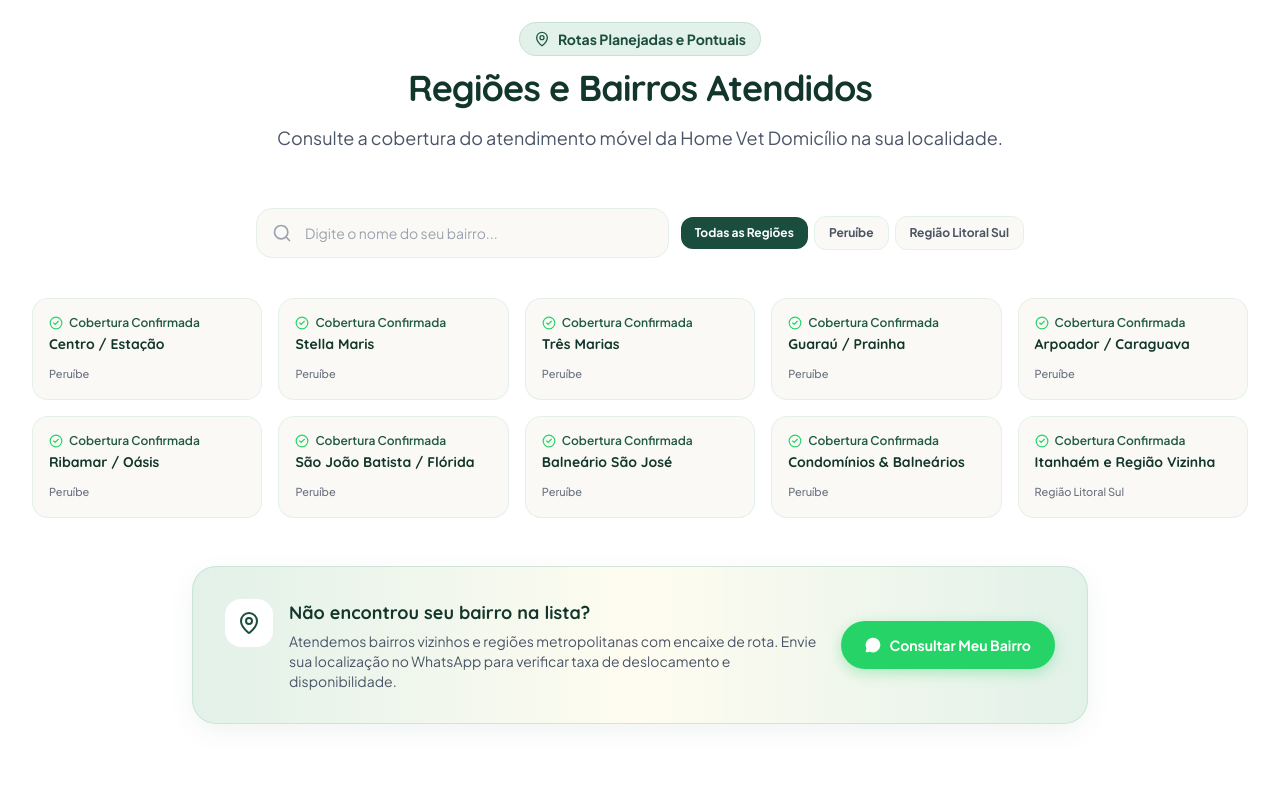
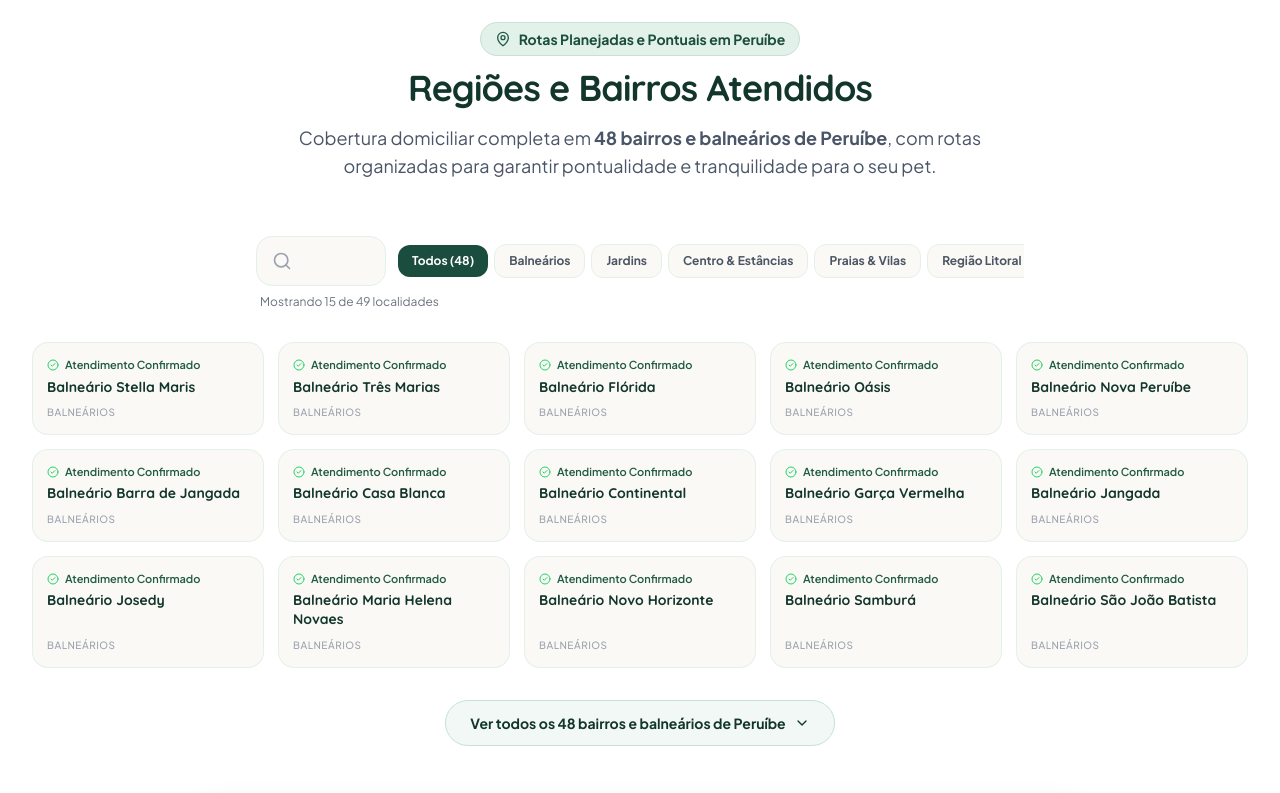
Before and after one commit to rvivac/HomeVet, a React (Vite) app: page / in a window 1280 px wide. Shown: the part 5320-6113 px from the top of the page. Built offline with nearby package versions, Linux system fonts and the light colour scheme.

Commit message:
feat: adiciona 48 bairros e balnearios de Peruibe no conteudo e site

```diff
--- a/src/components/CoverageArea.tsx
+++ b/src/components/CoverageArea.tsx
@@ -1,10 +1,11 @@
 import React, { useState } from 'react';
-import { MapPin, Search, CheckCircle2, MessageCircle, AlertCircle } from 'lucide-react';
+import { MapPin, Search, CheckCircle2, MessageCircle, AlertCircle, ChevronDown, ChevronUp } from 'lucide-react';
 import { NEIGHBORHOODS, createWhatsAppLink } from '../data/content';
 
 export const CoverageArea: React.FC = () => {
   const [searchTerm, setSearchTerm] = useState('');
   const [selectedZone, setSelectedZone] = useState<string>('all');
+  const [showAll, setShowAll] = useState(false);
 
   // Extrair zonas únicas
   const allZones = ['all', ...Array.from(new Set(NEIGHBORHOODS.map((n) => n.zone)))];
@@ -17,6 +18,12 @@ export const CoverageArea: React.FC = () => {
     return matchesSearch && matchesZone;
   });
 
+  // Mostra 15 inicialmente se não estiver pesquisando e showAll for false
+  const isFiltering = searchTerm.trim() !== '' || selectedZone !== 'all';
+  const displayedNeighborhoods = isFiltering || showAll
+    ? filteredNeighborhoods
+    : filteredNeighborhoods.slice(0, 15);
+
   return (
     <section id="cobertura" className="py-20 bg-white relative">
       <div className="max-w-7xl mx-auto px-4 sm:px-6 lg:px-8">
@@ -25,18 +32,18 @@ export const CoverageArea: React.FC = () => {
         <div className="text-center max-w-3xl mx-auto mb-14">
           <div className="inline-flex items-center gap-2 bg-brand-green-100 text-brand-green-800 text-xs sm:text-sm font-bold px-3.5 py-1.5 rounded-full mb-3 border border-brand-green-200">
             <MapPin className="w-4 h-4 text-brand-green-700" />
-            <span>Rotas Planejadas e Pontuais</span>
+            <span>Rotas Planejadas e Pontuais em Peruíbe</span>
           </div>
           <h2 className="font-display font-extrabold text-3xl sm:text-4xl text-brand-green-900 tracking-tight mb-4">
             Regiões e Bairros Atendidos
           </h2>
           <p className="text-base sm:text-lg text-[#4A5568] leading-relaxed">
-            Consulte a cobertura do atendimento móvel da Home Vet Domicílio na sua localidade.
+            Cobertura domiciliar completa em <strong>48 bairros e balneários de Peruíbe</strong>, com rotas organizadas para garantir pontualidade e tranquilidade para o seu pet.
           </p>
         </div>
 
         {/* Search & Filter Bar */}
-        <div className="max-w-3xl mx-auto mb-10">
+        <div className="max-w-3xl mx-auto mb-8">
           <div className="flex flex-col sm:flex-row gap-3">
             <div className="relative flex-1">
               <Search className="w-5 h-5 text-gray-400 absolute left-4 top-1/2 -translate-y-1/2" />
@@ -44,13 +51,13 @@ export const CoverageArea: React.FC = () => {
                 type="text"
                 value={searchTerm}
                 onChange={(e) => setSearchTerm(e.target.value)}
-                placeholder="Digite o nome do seu bairro..."
-                className="w-full pl-12 pr-4 py-3.5 rounded-2xl bg-brand-bg border border-brand-green-100 text-sm focus:outline-none focus:ring-2 focus:ring-brand-green-500 focus:bg-white transition-all shadow-xs"
+                placeholder="Busque pelo nome do seu bairro ou balneário..."
+                className="w-full pl-12 pr-20 py-3.5 rounded-2xl bg-brand-bg border border-brand-green-100 text-sm focus:outline-none focus:ring-2 focus:ring-brand-green-500 focus:bg-white transition-all shadow-xs"
               />
               {searchTerm && (
                 <button
                   onClick={() => setSearchTerm('')}
-                  className="absolute right-4 top-1/2 -translate-y-1/2 text-xs font-semibold text-gray-400 hover:text-gray-600"
+                  className="absolute right-4 top-1/2 -translate-y-1/2 text-xs font-semibold text-gray-400 hover:text-gray-600 bg-gray-100 px-2 py-1 rounded-lg"
                 >
                   Limpar
                 </button>
@@ -62,50 +69,73 @@ export const CoverageArea: React.FC = () => {
               {allZones.map((zone) => (
                 <button
                   key={zone}
-                  onClick={() => setSelectedZone(zone)}
+                  onClick={() => {
+                    setSelectedZone(zone);
+                    setShowAll(true);
+                  }}
                   className={`px-3.5 py-2 rounded-xl text-xs font-bold whitespace-nowrap transition-all ${
                     selectedZone === zone
                       ? 'bg-brand-green-800 text-white shadow-xs'
                       : 'bg-brand-bg text-gray-600 hover:bg-brand-green-50 border border-brand-green-100'
                   }`}
                 >
-                  {zone === 'all' ? 'Todas as Regiões' : zone}
+                  {zone === 'all' ? 'Todos (48)' : zone}
                 </button>
               ))}
             </div>
           </div>
+
+          <div className="flex items-center justify-between text-xs text-gray-500 mt-2 px-1">
+            <span>Mostrando {displayedNeighborhoods.length} de {filteredNeighborhoods.length} localidades</span>
+            {isFiltering && (
+              <span className="font-semibold text-brand-green-800">Filtro ativo</span>
+            )}
+          </div>
         </div>
 
         {/* Neighborhood Cards Grid */}
-        <div className="grid grid-cols-1 sm:grid-cols-2 md:grid-cols-3 lg:grid-cols-5 gap-4 mb-12">
-          {filteredNeighborhoods.map((item, index) => (
+        <div className="grid grid-cols-1 sm:grid-cols-2 md:grid-cols-3 lg:grid-cols-5 gap-3.5 mb-8">
+          {displayedNeighborhoods.map((item, index) => (
             <div
               key={index}
-              className="bg-brand-bg rounded-2xl p-4 border border-brand-green-100/90 shadow-xs hover:shadow-soft transition-all duration-200 hover:-translate-y-0.5 flex flex-col justify-between"
+              className="bg-brand-bg rounded-2xl p-3.5 border border-brand-green-100/90 shadow-xs hover:shadow-soft transition-all duration-200 hover:-translate-y-0.5 flex flex-col justify-between"
             >
               <div>
-                <div className="flex items-center gap-1.5 text-xs text-brand-green-700 font-semibold mb-1">
-                  <CheckCircle2 className="w-3.5 h-3.5 text-whatsapp" />
-                  <span>Cobertura Confirmada</span>
+                <div className="flex items-center gap-1.5 text-[11px] text-brand-green-700 font-semibold mb-1">
+                  <CheckCircle2 className="w-3 h-3 text-whatsapp" />
+                  <span>Atendimento Confirmado</span>
                 </div>
                 <h4 className="font-display font-bold text-sm text-brand-green-900 leading-snug">
                   {item.name}
                 </h4>
               </div>
-              <span className="mt-3 text-[11px] font-medium text-gray-500 block">
+              <span className="mt-2 text-[10px] font-medium text-gray-400 block uppercase tracking-wider">
                 {item.zone}
               </span>
             </div>
           ))}
         </div>
 
+        {/* Expand / Collapse Button when not searching */}
+        {!isFiltering && filteredNeighborhoods.length > 15 && (
+          <div className="text-center mb-12">
+            <button
+              onClick={() => setShowAll(!showAll)}
+              className="inline-flex items-center gap-2 bg-brand-green-50 hover:bg-brand-green-100 text-brand-green-900 text-xs sm:text-sm font-bold px-6 py-3 rounded-full border border-brand-green-200 transition-all shadow-xs"
+            >
+              <span>{showAll ? 'Mostrar menos' : `Ver todos os 48 bairros e balneários de Peruíbe`}</span>
+              {showAll ? <ChevronUp className="w-4 h-4" /> : <ChevronDown className="w-4 h-4" />}
+            </button>
+          </div>
+        )}
+
         {/* Empty Search Result */}
         {filteredNeighborhoods.length === 0 && (
           <div className="text-center py-10 bg-brand-bg rounded-3xl border border-dashed border-gray-300 max-w-md mx-auto mb-10">
             <AlertCircle className="w-8 h-8 text-gray-400 mx-auto mb-2" />
-            <p className="text-sm font-bold text-gray-700">Bairro não listado na busca rápida</p>
+            <p className="text-sm font-bold text-gray-700">Nenhum bairro com esse nome</p>
             <p className="text-xs text-gray-500 mt-1">
-              Atendemos também diversas outras regiões sob consulta prévia!
+              Atendemos condomínios, áreas rurais e municípios vizinhos sob consulta prévia!
             </p>
           </div>
         )}
@@ -118,22 +148,22 @@ export const CoverageArea: React.FC = () => {
             </div>
             <div>
               <h4 className="font-display font-bold text-lg text-brand-green-900">
-                Não encontrou seu bairro na lista?
+                Mora em condomínio fechado, chácara ou cidade vizinha?
               </h4>
               <p className="text-xs sm:text-sm text-[#4A5568] mt-1 leading-relaxed">
-                Atendemos bairros vizinhos e regiões metropolitanas com encaixe de rota. Envie sua localização no WhatsApp para verificar taxa de deslocamento e disponibilidade.
+                Atendemos também condomínios de Peruíbe e cidades próximas como Itanhaém através de encaixe de rota. Envie sua localização no WhatsApp para confirmarmos disponibilidade.
               </p>
             </div>
           </div>
 
           <a
-            href={createWhatsAppLink('Olá! Gostaria de consultar se vocês atendem no meu bairro/endereço.')}
+            href={createWhatsAppLink('Olá, Dr. Renato! Gostaria de consultar atendimento para o meu endereço/condomínio.')}
             target="_blank"
             rel="noopener noreferrer"
             className="shrink-0 inline-flex items-center gap-2 bg-whatsapp hover:bg-whatsapp-hover text-white text-sm font-bold px-6 py-3.5 rounded-full shadow-pill transition-all whitespace-nowrap"
           >
             <MessageCircle className="w-4 h-4 fill-white" />
-            <span>Consultar Meu Bairro</span>
+            <span>Consultar Localização</span>
           </a>
         </div>
 
--- a/src/data/content.ts
+++ b/src/data/content.ts
@@ -137,15 +137,63 @@ export const SERVICES: ServiceItem[] = [
 ];
 
 export const NEIGHBORHOODS: NeighborhoodItem[] = [
-  { name: 'Centro / Estação', zone: 'Peruíbe' },
-  { name: 'Stella Maris', zone: 'Peruíbe' },
-  { name: 'Três Marias', zone: 'Peruíbe' },
-  { name: 'Guaraú / Prainha', zone: 'Peruíbe' },
-  { name: 'Arpoador / Caraguava', zone: 'Peruíbe' },
-  { name: 'Ribamar / Oásis', zone: 'Peruíbe' },
-  { name: 'São João Batista / Flórida', zone: 'Peruíbe' },
-  { name: 'Balneário São José', zone: 'Peruíbe' },
-  { name: 'Condomínios & Balneários', zone: 'Peruíbe' },
+  // Balneários
+  { name: 'Balneário Stella Maris', zone: 'Balneários' },
+  { name: 'Balneário Três Marias', zone: 'Balneários' },
+  { name: 'Balneário Flórida', zone: 'Balneários' },
+  { name: 'Balneário Oásis', zone: 'Balneários' },
+  { name: 'Balneário Nova Peruíbe', zone: 'Balneários' },
+  { name: 'Balneário Barra de Jangada', zone: 'Balneários' },
+  { name: 'Balneário Casa Blanca', zone: 'Balneários' },
+  { name: 'Balneário Continental', zone: 'Balneários' },
+  { name: 'Balneário Garça Vermelha', zone: 'Balneários' },
+  { name: 'Balneário Jangada', zone: 'Balneários' },
+  { name: 'Balneário Josedy', zone: 'Balneários' },
+  { name: 'Balneário Maria Helena Novaes', zone: 'Balneários' },
+  { name: 'Balneário Novo Horizonte', zone: 'Balneários' },
+  { name: 'Balneário Samburá', zone: 'Balneários' },
+  { name: 'Balneário São João Batista', zone: 'Balneários' },
+
+  // Jardins
+  { name: 'Jardim Ribamar', zone: 'Jardins' },
+  { name: 'Jardim Caraminguava (Caraguava)', zone: 'Jardins' },
+  { name: 'Jardim Arpoador', zone: 'Jardins' },
+  { name: 'Jardim Beira-Mar', zone: 'Jardins' },
+  { name: 'Jardim Belmar', zone: 'Jardins' },
+  { name: 'Jardim Brasil', zone: 'Jardins' },
+  { name: 'Jardim Casa Blanca', zone: 'Jardins' },
+  { name: 'Jardim das Flores', zone: 'Jardins' },
+  { name: 'Jardim dos Prados', zone: 'Jardins' },
+  { name: 'Jardim Europa', zone: 'Jardins' },
+  { name: 'Jardim Guaraú', zone: 'Jardins' },
+  { name: 'Jardim Icaraíba', zone: 'Jardins' },
+  { name: 'Jardim Imperador', zone: 'Jardins' },
+  { name: 'Jardim Itatins', zone: 'Jardins' },
+  { name: 'Jardim Mar e Sol', zone: 'Jardins' },
+  { name: 'Jardim Márcia', zone: 'Jardins' },
+  { name: 'Jardim Peruíbe', zone: 'Jardins' },
+  { name: 'Jardim Veneza', zone: 'Jardins' },
+
+  // Centro e Estâncias
+  { name: 'Centro (Área Central)', zone: 'Centro & Estâncias' },
+  { name: 'Estação', zone: 'Centro & Estâncias' },
+  { name: 'Cidade Nova Peruíbe', zone: 'Centro & Estâncias' },
+  { name: 'Estância São José', zone: 'Centro & Estâncias' },
+  { name: 'Estância São Marcos', zone: 'Centro & Estâncias' },
+
+  // Litoral, Praias e Vilas
+  { name: 'Guaraú', zone: 'Praias & Vilas' },
+  { name: 'Costão', zone: 'Praias & Vilas' },
+  { name: 'Arpoador', zone: 'Praias & Vilas' },
+  { name: 'Baissununga', zone: 'Praias & Vilas' },
+  { name: 'Bananal', zone: 'Praias & Vilas' },
+  { name: 'Ana Dias', zone: 'Praias & Vilas' },
+  { name: 'Bairro dos Prados', zone: 'Praias & Vilas' },
+  { name: 'Parque Turístico', zone: 'Praias & Vilas' },
+  { name: 'Vila Erminda', zone: 'Praias & Vilas' },
+  { name: 'Vila Romar', zone: 'Praias & Vilas' },
+
+  // Região Metropolitana
   { name: 'Itanhaém e Região Vizinha', zone: 'Região Litoral Sul' },
 ];
 
```
Also changed, not shown: conteudo_textual/06_planos_de_saude_e_cobertura_peruibe.txt, conteudo_textual/07_textos_completos_landing_page.txt.
